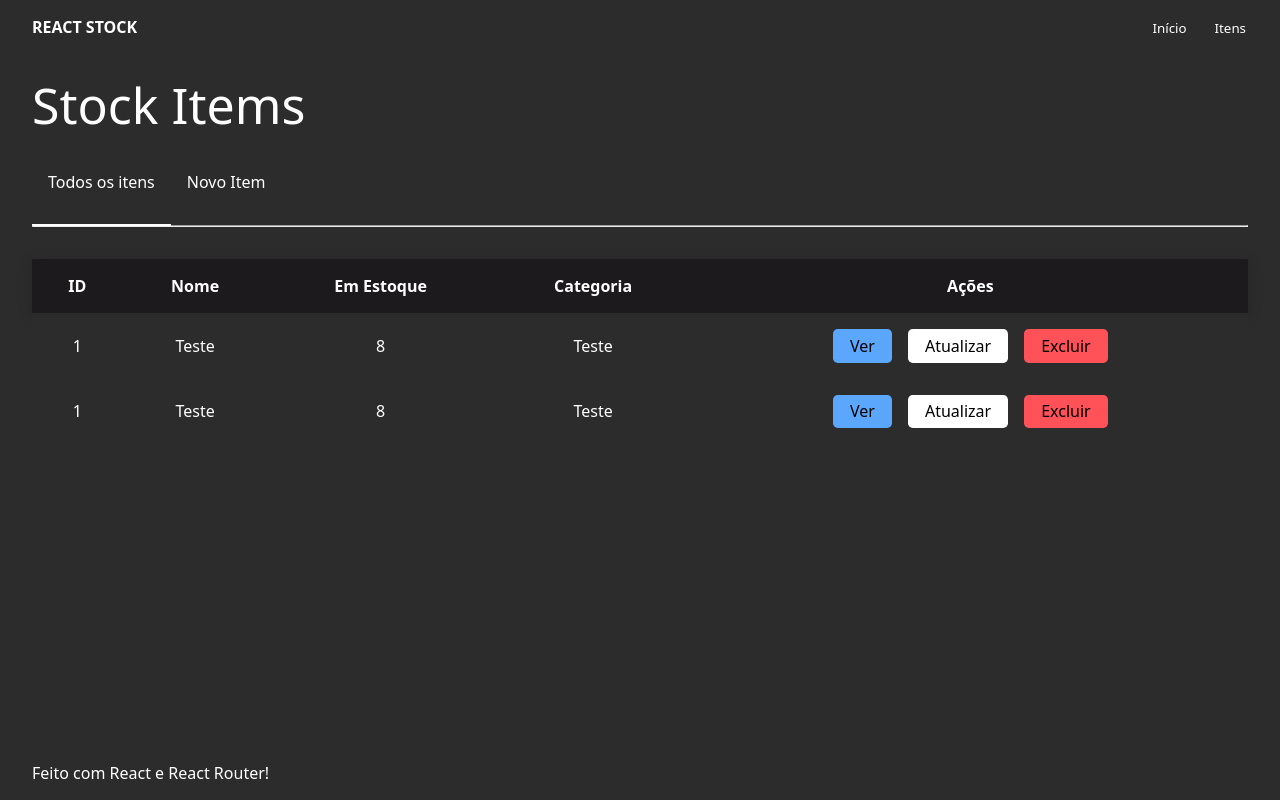
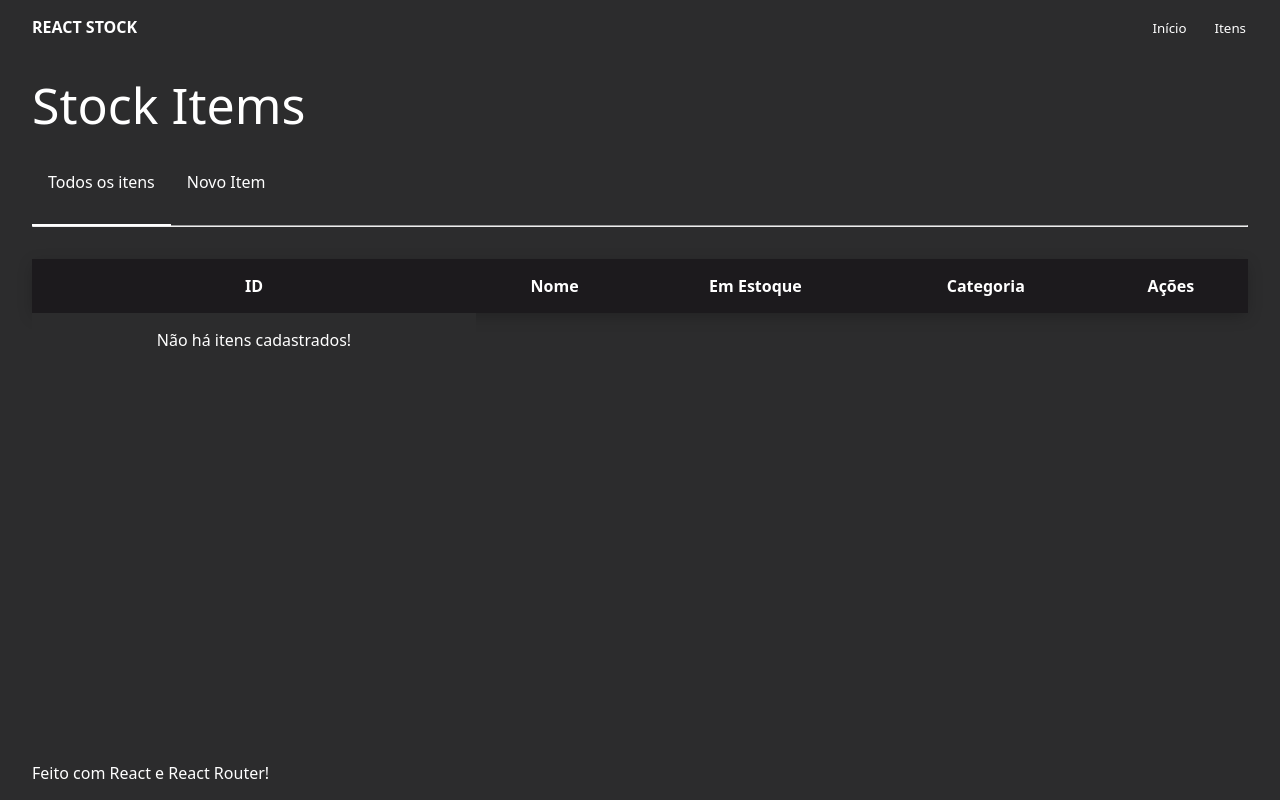
Before and after one commit to brendocarvalho/Gestor-Estoque, a React (Vite) app: page /stock in a window 1280 px wide. Built offline with nearby package versions, Linux system fonts and the light colour scheme.

Commit message:
Updated/Fixed Project Features
Fixed some features

```diff
--- a/src/App.jsx
+++ b/src/App.jsx
@@ -14,8 +14,8 @@ export default function App () {
   })
 
   const [name, setName] = useState("")
-  const [quantity, setQuantity] = useState(0)
-  const [price, setPrice] = useState(0)
+  const [quantity, setQuantity] = useState()
+  const [price, setPrice] = useState()
   const [category, setCategory] = useState("")
   const [description, setDescription] = useState("")
 
--- a/src/components/Buttons/RemoveButton.jsx
+++ b/src/components/Buttons/RemoveButton.jsx
@@ -2,5 +2,5 @@ import { Link } from "react-router-dom";
 import styles from "./style.module.css"
 
 export default function RemoveButton ({link, textButton, id}) {
-  return <Link to={`/${link}/${id}`} className={`${styles.btn} ${styles.removeBtn}`}>{textButton}</Link>
+  return <button id={id} className={`${styles.btn} ${styles.removeBtn}`}>{textButton}</button>
 }
--- a/src/components/Buttons/style.module.css
+++ b/src/components/Buttons/style.module.css
@@ -1,6 +1,7 @@
 .btn {
   padding: .3rem 1rem;
   text-decoration: none;
+  cursor: pointer;
 }
 
 .openBtn {
--- a/src/pages/AddItem/index.jsx
+++ b/src/pages/AddItem/index.jsx
@@ -1,5 +1,4 @@
 import { useContext } from "react";
-import OpenButton from "../../components/Buttons/OpenButton";
 import Navbar from "../../components/Navbar";
 import style from "./style.module.css";
 import ItemContext from "../../contexts/ItemContext";
@@ -19,7 +18,7 @@ export default function AddItem() {
 
   function handleClick (ev){
     ev.preventDefault()
-    if(!name || !quantity.trim() || !price.trim() || !category.trim() || description.trim()) {
+    if(!name.trim() || quantity <= 0 || !price.trim() || !category.trim() || !description.trim()) {
       alert("Preencha os campos corretamente.")
       return
     }
@@ -27,6 +26,9 @@ export default function AddItem() {
     createItem(name, quantity, price, description, category)
     setName("")
     setQuantity("")
+    setPrice("")
+    setCategory("")
+    setDescription("")
   }
 
   return (
@@ -75,10 +77,10 @@ export default function AddItem() {
             onChange={(ev) => setCategory(ev.target.value)} // Atualiza o estado da categoria
           >
             <option disabled value="">Selecione uma categoria</option>
-            <option value="eletronicos">Eletrônicos</option>
-            <option value="vestuario">Vestuário</option>
-            <option value="alimentos">Alimentos</option>
-            <option value="jogos">Jogos</option>
+            <option value="Eletronicos">Eletrônicos</option>
+            <option value="Vestuario">Vestuário</option>
+            <option value="Alimentos">Alimentos</option>
+            <option value="Jogos">Jogos</option>
             {/* Adicione outras opções conforme necessário */}
           </select>
         </div>
@@ -92,10 +94,8 @@ export default function AddItem() {
             onChange={(ev) => setDescription(ev.target.value)}
           ></textarea>
         </div>
-        <div>
-          <button type="submit">
-            <OpenButton textButton="Salvar"/>
-          </button>
+        <div className={style.btn}>
+          <button type="submit" className={style.openBtn}>Salvar</button>
         </div>
       </form>
 
--- a/src/pages/AddItem/style.module.css
+++ b/src/pages/AddItem/style.module.css
@@ -132,7 +132,25 @@ input {
   padding: .5rem;
 }
 
-button {
-  border: none;
+.btn {
+  display: flex;
+  width: 100%;
+  align-items: center;
+}
 
+.openBtn {
+  background-color: #5BA7FD;
+  border-radius: .3rem;
+  color: #000;
+  border: 1px solid transparent;
+  transition: .3s ease-in;
+  cursor: pointer;
+  padding: .5rem 2rem;
+
+  &:hover {
+    border: 1px solid #5BA7FD;
+    background-color: transparent;
+    color: #fff;
+    transform: scale(1.1);
+  }
 }
--- a/src/pages/Home/index.jsx
+++ b/src/pages/Home/index.jsx
@@ -12,8 +12,14 @@ export default function Home() {
       <h1 className={style.title}>Dashboard</h1>
       <main>
         <section className={style.dashContent}>
-          <div className={style.dash}>Diversidade de itens</div>
-          <div className={style.dash}>Inventário total</div>
+          <div className={style.dash}>
+             Diversidade de itens
+
+          </div>
+          <div className={style.dash}>
+            Inventário total
+            <p>{item.length}</p>
+          </div>
           <div className={style.dash}>Itens recentes</div>
           <div className={style.dash}>Itens acabando</div>
         </section>
@@ -41,7 +47,7 @@ export default function Home() {
             <table>
               <thead>
                 <tr>
-                  <th>Itens Recentes</th>
+                  <th>Itens acabando</th>
                   <th>Qtd</th>
                   <th>Ações</th>
                 </tr>
--- a/src/pages/Home/style.module.css
+++ b/src/pages/Home/style.module.css
@@ -35,9 +35,15 @@ main {
   height: 145px;
   text-align: center;
   display: flex;
+  flex-direction: column;
   justify-content: start;
   padding: 1rem;
   box-shadow: 1px 1px 6px #1C1A1D;
+}
+
+.dash > p {
+  background-color: transparent;
+  font-size: 4rem;
 }
 
 table {
--- a/src/pages/Stock/index.jsx
+++ b/src/pages/Stock/index.jsx
@@ -3,8 +3,12 @@ import Navbar from "../../components/Navbar";
 import OpenButton from "../../components/Buttons/OpenButton";
 import UpdateButton from "../../components/Buttons/UpdateButton";
 import RemoveButton from "../../components/Buttons/RemoveButton";
+import { useContext } from "react";
+import ItemContext from "../../contexts/ItemContext";
 
 export default function Stock() {
+  const { item } = useContext(ItemContext);
+
   return (
     <section>
       <h1>Stock Items</h1>
@@ -22,11 +26,14 @@ export default function Stock() {
             </tr>
           </thead>
           <tbody>
-            <tr>
-              <td>1</td>
-              <td>Teste</td>
-              <td>8</td>
-              <td>Teste</td>
+            {item.length > 0 ? (
+              item.map(currentItem => (
+                <>
+                  <tr key={currentItem.id}>
+                    <td>{currentItem.id}</td>
+                    <td>{currentItem.name}</td>
+                    <td>{currentItem.quantity}</td>
+                    <td>{currentItem.category}</td>
                     <td>
                       <div className={styles.btnControl}>
                         <OpenButton textButton="Ver" />
@@ -38,22 +45,13 @@ export default function Stock() {
                       </div>
                     </td>
                   </tr>
+                </>
+              ))
+            ) : (
               <tr>
-              <td>1</td>
-              <td>Teste</td>
-              <td>8</td>
-              <td>Teste</td>
-              <td>
-                <div className={styles.btnControl}>
-                  <OpenButton link="items" textButton="Ver" id="1" />
-                  <UpdateButton textButton="Atualizar" link="editItem" id="1" />
-                  <RemoveButton textButton="Excluir" />
-                  {/* <Link to="" className={`${styles.btn} ${styles.open}`}>Ver</Link>
-                  <Link to="" className={`${styles.btn} ${styles.update}`}>Atualizar</Link>
-                  <Link to="" className={`${styles.btn} ${styles.remove}`}>Excluir</Link> */}
-                </div>
-              </td>
+                <td>Não há itens cadastrados!</td>
               </tr>
+            )}
           </tbody>
         </table>
       </div>
```
Lines whose indentation alone changed are shown as unchanged.
